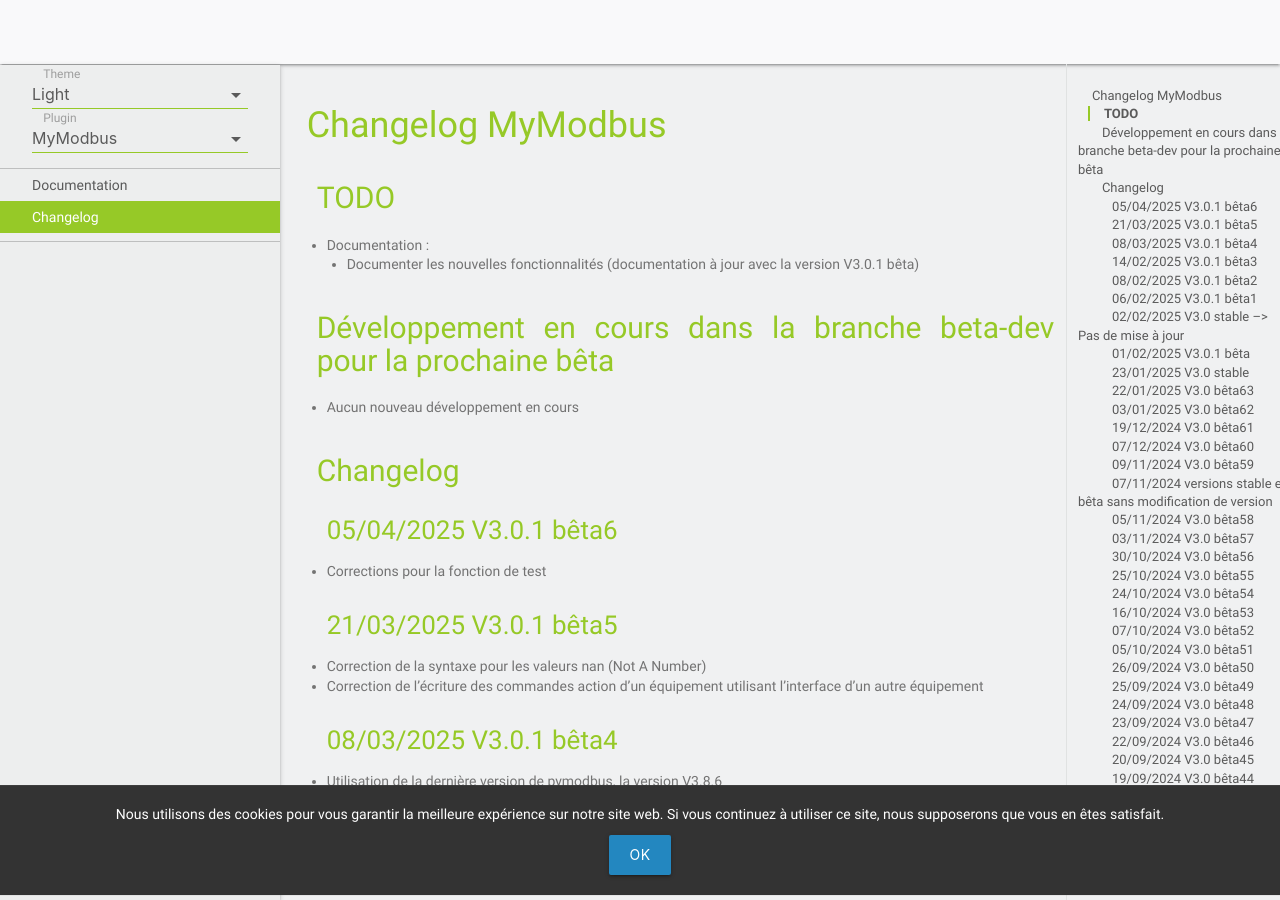
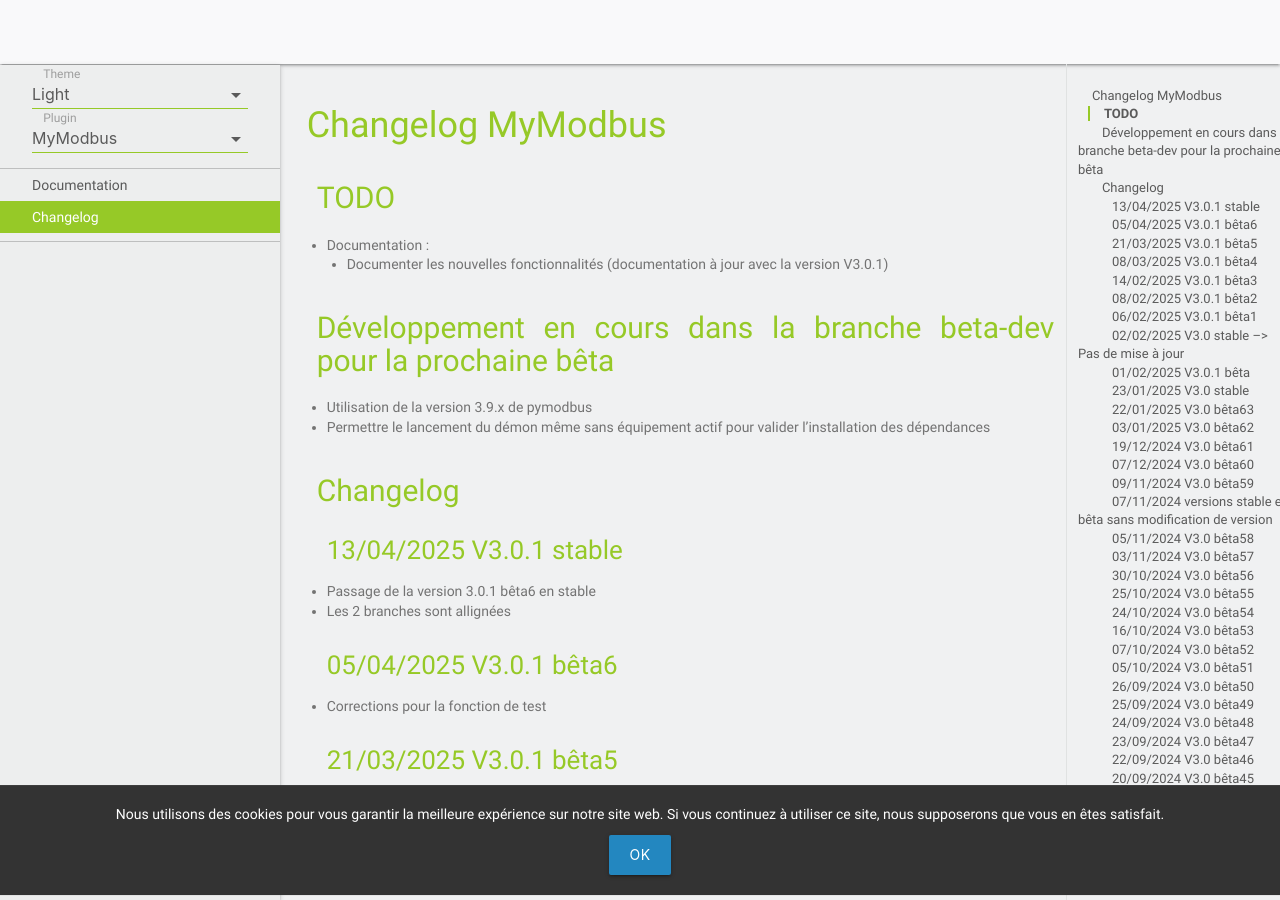
Before and after one commit to MrWaloo/jeedom-plugins-doc, a Jekyll site: the page built from docs/fr_FR/mymodbus_changelog.md, in a window 1280 px wide and 900 px high. Built offline with Jekyll 4.4.1, drawn with Linux system fonts in a browser that asks for light colours; emoji names are drawn with the system emoji font; our own code applies the rules of GitHub Pages for plain Markdown files.

Commit message:
Update mymodbus_changelog.md

```diff
--- a/docs/fr_FR/mymodbus_changelog.md
+++ b/docs/fr_FR/mymodbus_changelog.md
@@ -2,12 +2,17 @@
 
 ## TODO
 - Documentation :
-  - Documenter les nouvelles fonctionnalités (documentation à jour avec la version V3.0.1 bêta)
+  - Documenter les nouvelles fonctionnalités (documentation à jour avec la version V3.0.1)
 
 ## Développement en cours dans la branche beta-dev pour la prochaine bêta
-- Aucun nouveau développement en cours
+- Utilisation de la version 3.9.x de pymodbus
+- Permettre le lancement du démon même sans équipement actif pour valider l'installation des dépendances
 
 ## Changelog
+
+### 13/04/2025 V3.0.1 stable
+- Passage de la version 3.0.1 bêta6 en stable
+- Les 2 branches sont allignées
 
 ### 05/04/2025 V3.0.1 bêta6
 - Corrections pour la fonction de test
```
